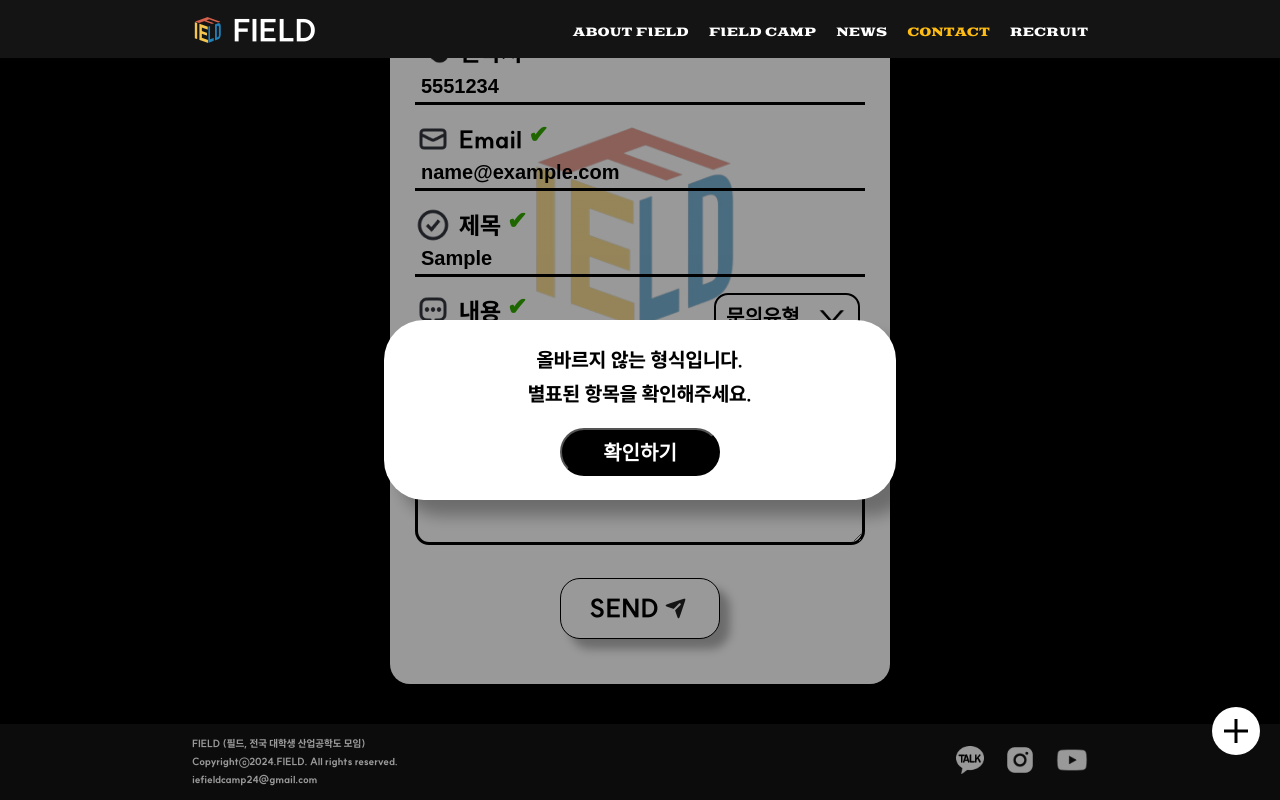
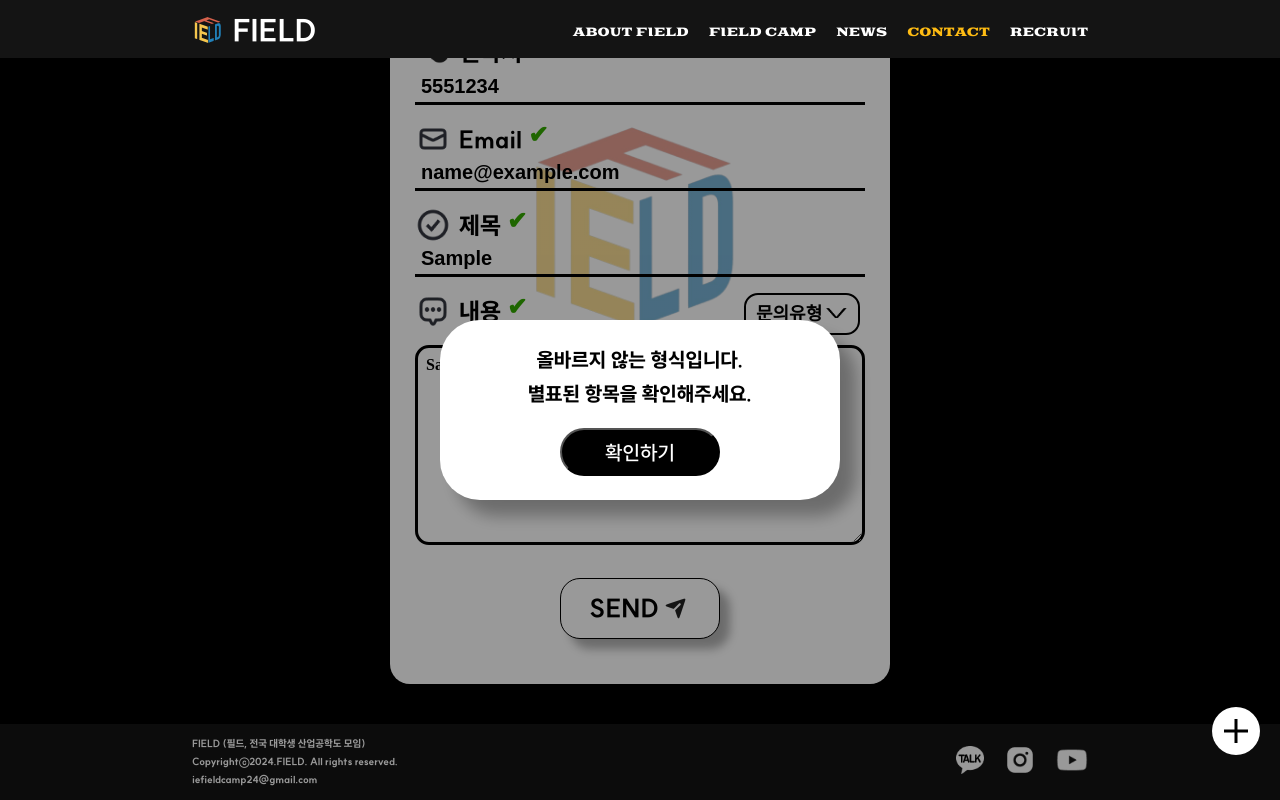
Before and after one commit to bobob0311/Field_website, a React (Vite) app: page /contact in a window 1280 px wide. Both pictures are taken after typing "Sample", "5551234", "name@example.com", "Sample", "Sample" into the empty fields and a click on the button "SEND". Shown: the part 260-1060 px from the top of the page. Built offline with nearby package versions, Linux system fonts and the light colour scheme; no server answers; a web font is replaced by a local one; what pocketbase would draw is missing.

Commit message:
:lipstick: UI field 최종 피드백 반영
UI field 최종 피드백 반영

```diff
--- a/src/components/contact/ContactForm.jsx
+++ b/src/components/contact/ContactForm.jsx
@@ -48,15 +48,15 @@ const TypeSelect = styled.select`
   color: ${theme.colors.black};
   appearance: none;
   border: 0.13rem solid ${theme.colors.black};
-  font-size: 1rem;
+  font-size: 0.9rem;
   font-family: 'SUIT-Regular';
-  font-weight: 900;
+  font-weight: 700;
   background: url('down_arrow.png') no-repeat 90% 25%;
-  background-size: 1.5rem 1.5rem;
+  background-size: 1.25rem 1.25rem;
   border-radius: 0.7rem;
   padding: 0 0 0 0.5rem;
-  width: 7.3rem;
-  height: 2.4rem;
+  width: 5.8rem;
+  height: 2.1rem;
   z-index: 0;
 `;
 
--- a/src/components/contact/ContactModal.jsx
+++ b/src/components/contact/ContactModal.jsx
@@ -49,15 +49,15 @@ const Modal = styled.section`
   flex-direction: column;
   background-color: ${theme.colors.white};
   height: 9rem;
-  width: 75%;
+  width: 70%;
+  max-width: 300px;
   animation: ${slideDownAnimation} 0.5s ease-in-out;
   border-radius: 2rem;
   align-items: center;
   box-shadow: 0.8rem 0.8rem 0.8rem rgba(0, 0, 0, 0.3);
 
-  @media (min-width: 1024px) {
-    width: 40%;
-    max-width: 600px;
+  @media (min-width: 768px) {
+    max-width: 20rem;
   }
 `;
 
@@ -71,7 +71,6 @@ const ModalButton = styled.button`
   color: ${theme.colors.white};
   margin: 1.2rem 0 0 0;
   font-weight: 600;
-  font-family: 'Nanum Myeongjo', serif;
 `;
 
 const ModalP = styled.p`
```
